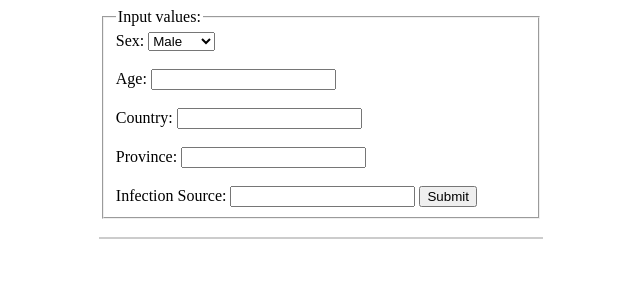
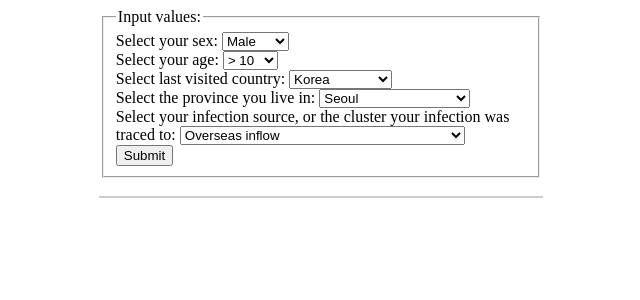
Before and after one commit to eunicode/ml-ds-covid, a Flask app: page / in a window 1280 px wide. Shown: the top 300 px of the page, without its empty margins (319-959 px from the left). Run offline with Flask 2, Linux system fonts and the light colour scheme; parts of the project's set-up code (start-up, migrations or seed data) failed here and were passed over.

Commit message:
Display prediction probability

```diff
--- a/app.py
+++ b/app.py
@@ -103,15 +103,18 @@ def main():
 
     # If POST request, refresh homepage
     if flask.request.method == "POST":
-        # Save user input
-        sex = flask.request.form.get("sex", None)
-        sex = sex_dict[sex]
+        # Get user input
+        form_dict = flask.request.form
+        # print(form_dict)
 
-        # temperature = flask.request.form["temperature"]
-        age = flask.request.form["age"]
-        country = flask.request.form["country"]
-        province = flask.request.form["province"]
-        infection_case = flask.request.form["infection_case"]
+        sex = int(form_dict["sex"])
+        age = int(form_dict["age"])
+        country = int(form_dict["country"])
+        province = int(form_dict["province"])
+        infection_case = int(form_dict["infection_case"])
+
+        # Make series to pass to model
+        # input_variables = [[sex, age, country, province, infection_case]]
 
         # Make DataFrame to pass to model
         input_variables = pd.DataFrame(
@@ -121,19 +124,28 @@ def main():
             index=["input"],
         )
 
-        # Call the model's predict function
+        # Call the model's predict() function
         prediction = model.predict(input_variables)[0]
-        prediction_prob = model.predict_proba(input_variables)[0]
         # 0 = probability the label is 0, 1 = probability the label is 1
+        # print(f"Test prediction {prediction}")
 
-        print(f"Test prediction {prediction}")
-
+        # Call the model's predict_proba() function
+        prediction_prob = model.predict_proba(input_variables)[0][1]
+        prediction_prob = round(prediction_prob * 100, 2)
+        # prediction_prob = round((1 - prediction_prob) * 100)
         # Re-render the homepage, display previous input, prediction and prediction probability
         # Pass variables
         return flask.render_template(
             "main.html",
-            original_input={"Sex": sex, "Age": age, "Country": country,},
+            original_input={
+                "Sex": sex,
+                "Age": age,
+                "Country": country,
+                "Province": province,
+                "Infection Case": infection_case,
+            },
             result=prediction,
+            result_prob=prediction_prob,
         )
 
 
--- a/templates/main.html
+++ b/templates/main.html
@@ -19,29 +19,103 @@
   <form action="{{ url_for('main') }}" method="POST">
     <fieldset>
       <legend>Input values:</legend>
-      Sex:
-      <!-- <input name="temperature" type="number" required /> -->
-      <select id="sexSelect" name="sex">
-        <option value="Male">Male</option>
-        <option value="Female">Female</option>
-      </select>
-      <br />
-      <br />
-      <!-- [sex, age, country, province, infection_case] -->
-      Age:
-      <input name="age" type="number" required />
-      <br />
-      <br />
-      Country:
-      <input name="country" type="number" required />
-      <br />
-      <br />
-      Province:
-      <input name="province" type="number" required />
-      <br />
-      <br />
-      Infection Source:
-      <input name="infection_case" type="number" required />
+
+      <div class="form-group">
+        <label for="sexSelect">Select your sex: </label>
+        <select id="sexSelect" name="sex">
+          <option value="0">Male</option>
+          <option value="1">Female</option>
+        </select>
+      </div>
+
+      <div class="form-group">
+        <label for="ageSelect">Select your age: </label>
+        <select id="ageSelect" name="age">
+          <option value="0">> 10</option>
+          <option value="1">teens</option>
+          <option value="2">20s</option>
+          <option value="3">30s</option>
+          <option value="4">40s</option>
+          <option value="5">50s</option>
+          <option value="6">60s</option>
+          <option value="7">70s</option>
+          <option value="8">80s</option>
+          <option value="9">90s</option>
+          <option value="10">100s</option>
+        </select>
+      </div>
+
+      <div class="form-group">
+        <label for="countrySelect">Select last visited country: </label>
+        <select id="countrySelect" name="country">
+          <option value="0">Korea</option> </option
+          ><option value="1">China</option>
+          <option value="2">United States</option>
+          <option value="3">France</option>
+          <option value="4">Thailand</option>
+          <option value="5">Canada</option>
+          <option value="6">Switzerland</option>
+          <option value="7">Indonesia</option>
+          <option value="8">Mongolia</option>
+          <option value="9">Spain</option>
+          <option value="10">100s</option>
+        </select>
+      </div>
+
+      <div class="form-group">
+        <label for="provinceSelect">Select the province you live in: </label>
+        <select id="provinceSelect" name="province">
+          <option value="0">Seoul</option>
+          <option value="1">Busan</option>
+          <option value="2">Daegu</option>
+          <option value="3">Gwangju</option>
+          <option value="4">Incheon</option>
+          <option value="5">Daejeon</option>
+          <option value="6">Ulsan</option>
+          <option value="7">Sejong</option>
+          <option value="8">Gyeonggi-do</option>
+          <option value="9">Gangwon-do</option>
+          <option value="10">Chungcheongbuk-do</option>
+          <option value="11">Chungcheongnam-do</option>
+          <option value="12">Jeollabuk-do</option>
+          <option value="13">Jeollanam-do</option>
+          <option value="14">Gyeongsangbuk-do</option>
+          <option value="15">Gyeongsangnam-do</option>
+          <option value="16">Jeju-do</option>
+        </select>
+      </div>
+
+      <div class="form-group">
+        <label for="caseSelect"
+          >Select your infection source, or the cluster your infection was
+          traced to:
+        </label>
+        <select id="caseSelect" name="infection_case">
+          <option value="0">Overseas inflow</option>
+          <option value="1">Contact with patient</option>
+          <option value="2">Seongdong-gu APT</option>
+          <option value="3">Etc</option>
+          <option value="4">Eunpyeong St. Mary's Hospital</option>
+          <option value="5">Shincheonji Church</option>
+          <option value="6">Dongan Church</option>
+          <option value="7">Guro-gu Call Center</option>
+          <option value="8">Onchun Church</option>
+          <option value="9">Cheongdo Daenam Hospital</option>
+          <option value="10">Suyeong-gu Kindergarten</option>
+          <option value="11">Ministry of Oceans and Fisheries</option>
+          <option value="12">Gym facility in Cheonan</option>
+          <option value="13">Gym facility in Sejong</option>
+          <option value="14">River of Grace Community Church</option>
+          <option value="15">Gyeongsan Seorin Nursing Home</option>
+          <option value="16">Gyeongsan Cham Joeun Community Center</option>
+          <option value="17">Gyeongsan Jeil Silver Town</option>
+          <option value="18">Bonghwa Pureun Nursing Home</option>
+          <option value="19">Pilgrimage to Israel</option>
+          <option value="20">Milal Shelter</option>
+          <option value="21">Geochang Church</option>
+          <option value="22">Changnyeong Coin Karaoke</option>
+        </select>
+      </div>
 
       <input type="submit" />
     </fieldset>
@@ -50,17 +124,9 @@
   <div class="result" align="center">
     {% if result is defined %}
     <p>
-      Our model predicts that you have a {{ result }}% chance of Covid-19
+      Our model predicts that you have a {{ result_prob }}% chance of Covid-19
       fatality.
     </p>
-    <p>Our model's prediction accuracy is .</p>
     {% endif %}
-    <!-- {% if result %} {% for variable, value in original_input.items() %}
-    Predicted number of x in use:
-    <p style="font-size: 50px;">{{ result }}</p>
-    <b>{{ variable }}</b> : {{ value }} {% endfor %}
-    <br />
-    <br />
-    {% endif %} -->
   </div>
 </html>
```
